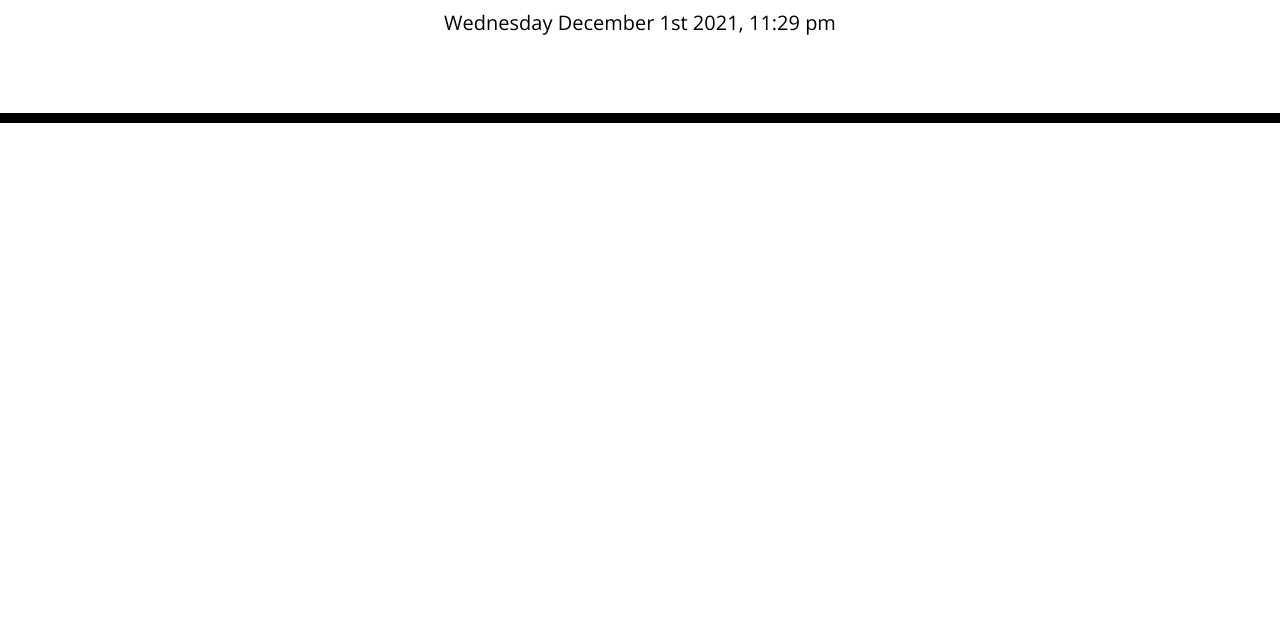
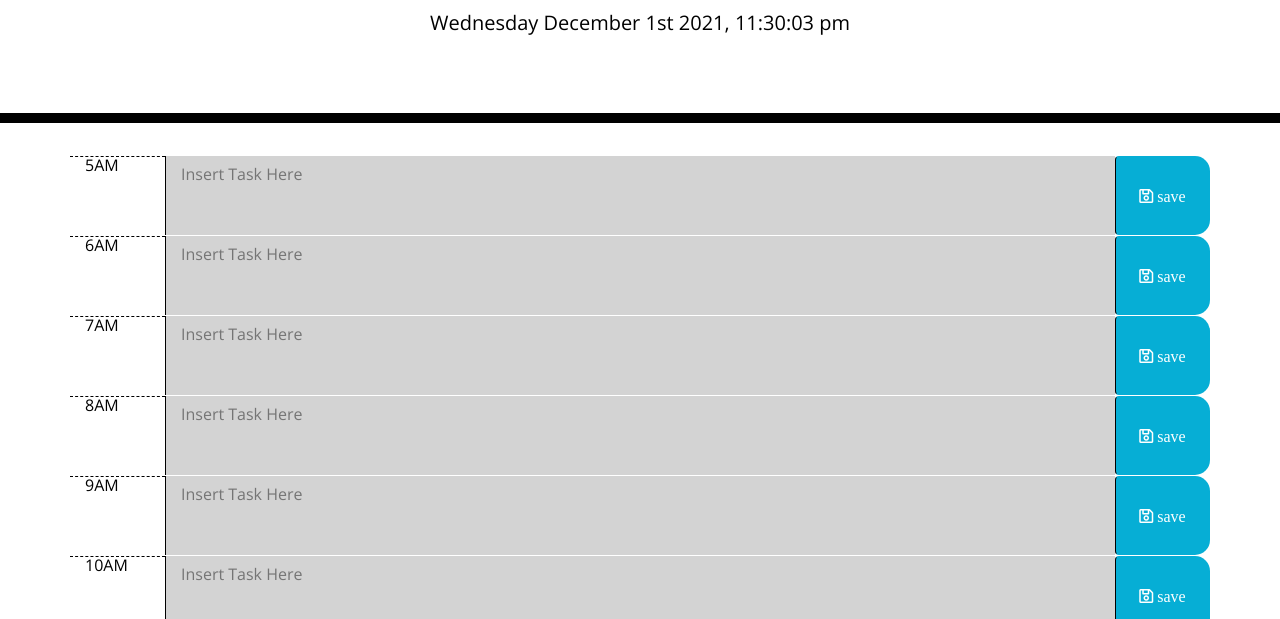
Before and after one commit to Kovaceva11/Work-Day-Scheduler, a plain HTML site: page index.html in a window 1280 px wide. Shown: the part 181-800 px from the top of the page. Drawn offline with nearby package versions, Linux system fonts and the light colour scheme; files that its build step writes are made by us from their sources.

Commit message:
App Dev Successful

```diff
--- a/assets/css/style.css
+++ b/assets/style.css
@@ -37,6 +37,11 @@ body {
     height: 80px;
     border-top: 1px solid white;
   }
+
+  .row:hover {
+    font-size: 20px;
+    transition: all .3s ease-in-out;
+  }
   /* Styles for  hour */
   .hour {
     background-color: #ffffff;
@@ -67,7 +72,7 @@ body {
     color: white;
   }
   /* Styles for Save Button hover */
-  .saveBtn i:hover {
+  .saveBtn:hover {
     font-size: 20px;
     transition: all .3s ease-in-out;
   }
--- a/script.js
+++ b/script.js
@@ -1,9 +1,52 @@
 // Moment declaration for day and time
-moment();
-$("#currentDay").text(moment().format('dddd MMMM Do YYYY, h:mm a'));
-// Moment Current time
-var currentTime = moment();
-// Returns current time to the nearest hour - 12:30 becomes 12:00
-currentTime = currentTime.startOf("hour");
-// Calculates the start of day + 9 to return 9 am
-var beforeTime = moment().startOf('day').add(9, "hours");
+// moment();
+// $("#currentDay").text(moment().format('dddd MMMM Do YYYY, h:mm a'));
+setInterval(function () {
+    $('#currentDay').html(moment().format('dddd MMMM Do YYYY, h:mm:ss a'))
+}, 1000);
+
+const containerEl = $(".container")
+const currentHour = parseInt(moment().format("HH"))
+
+const times = ["5AM", "6AM", "7AM", "8AM","9AM", "10AM", "11AM", "12PM", "1PM", "2PM", "3PM", "4PM", "5PM", "6PM"]
+let timeCheck = "";
+
+times.forEach((value, index) => {
+    const newRow = $("<div>").attr("class", "row")
+
+    const newP = $("<p>").attr("class", "col-1 hour").text(value)
+    const newText = $("<textarea>").attr("placeholder", "Insert Task Here").val(localStorage.getItem(value))
+    if(index + 5 < currentHour){
+        newText.attr("class", "col-10 past")
+    }else if(index + 5 == currentHour){
+        newText.attr("class", "col-10 present")
+    }else {
+        newText.attr("class", "col-10 future")
+    }
+    newText.focus(changeBackGround)
+    newText.focusout(changeBackGroundBack)
+    const newBtn = $("<button>").attr("class", "col-1 btn saveBtn far fa-save").text(" save")
+    newBtn.on("click", textSave)
+
+    newRow.append(newP)
+    newRow.append(newText)
+    newRow.append(newBtn)
+
+    containerEl.append(newRow)
+});
+
+function textSave() {
+    let value = $(this).prev().val()
+    let key = $(this).prev().prev().text()
+
+    localStorage.setItem(key, value)
+}
+
+function changeBackGroundBack() {
+    $(this).attr("class", "col-10 " + timeCheck)
+}
+
+function changeBackGround() {
+    timeCheck = $(this).attr("class").split(" ")[1]
+    $(this).attr("class", "col-10")
+}
```
Also changed, not shown: index.html (+2 -6 lines).
